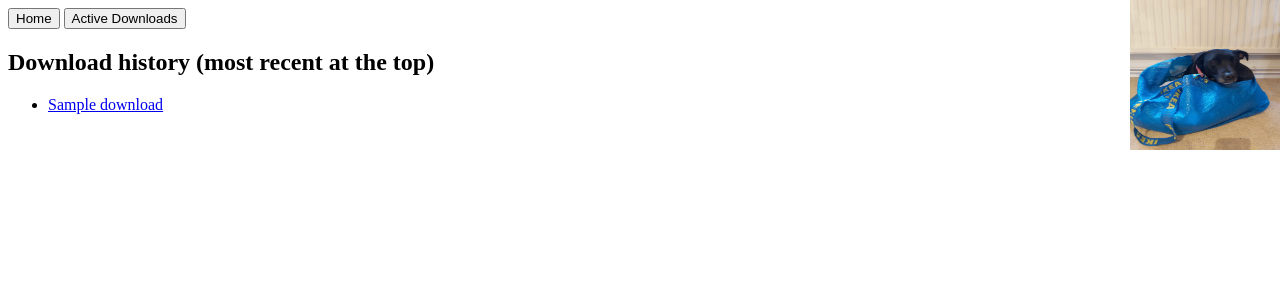
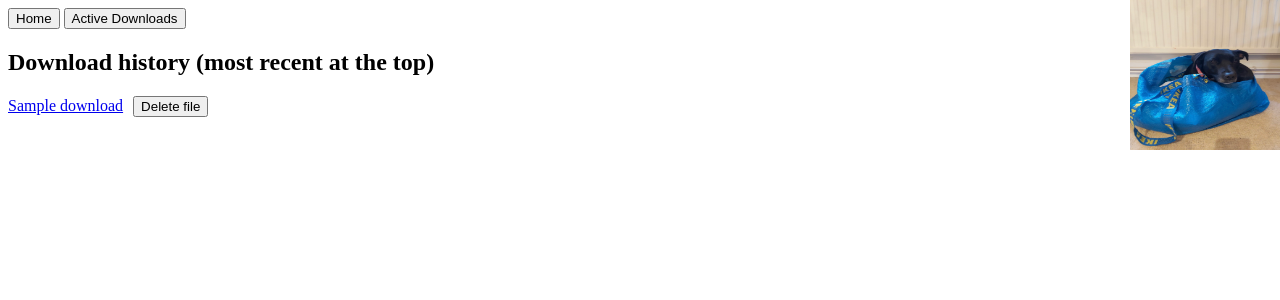
Before and after one commit to h0bnobs/jcw, a Flask app: template flaskd/templates/download-history.html in a window 1280 px wide. Shown: the top 300 px of the page. Run offline with Flask 3, Linux system fonts and the light colour scheme; the template is opened without the code that fills it: most values are stand-ins (such as "Sample title", 1, 10 or a date in 2020).

Commit message:
feat: add delete button to download history page to allow users to delete old/unwanted media

```diff
--- a/flaskd/app.py
+++ b/flaskd/app.py
@@ -89,8 +89,15 @@ def open_file(filename):
 
 @app.route('/download-history', methods=['GET', 'POST'])
 def download_history():
-    return render_template('download-history.html', download_dir=session['download_dir'],
-                           downloads=get_all_completed_downloads())
+    return render_template('download-history.html', download_dir=session['download_dir'], downloads=get_all_completed_downloads())
+
+@app.route('/delete-file', methods=['POST'])
+def delete_file():
+    filename = request.form.get('filename')
+    full_path = os.path.join(session['download_dir'], filename)
+    if os.path.exists(full_path):
+        os.remove(full_path)
+    return redirect('/download-history')
 
 
 thread = None
--- a/flaskd/templates/download-history.html
+++ b/flaskd/templates/download-history.html
@@ -9,13 +9,14 @@
 <button onclick="location.href='/'">Home</button>
 <button onclick="location.href='/active-downloads'">Active Downloads</button>
 <h2>Download history (most recent at the top)</h2>
-<ul>
-    {% for download in downloads %}
-    <li>
-         <a href="/open/{{ download }}">{{ download }}</a>
-    </li>
-    <br>
-    {% endfor %}
-</ul>
+{% for download in downloads %}
+<div style="display: flex; align-items: center; gap: 10px; margin-bottom: 10px;">
+    <a href="/open/{{ download }}">{{ download }}</a>
+    <form action="/delete-file" method="post" style="margin: 0;">
+        <input type="hidden" name="filename" value="{{ download }}">
+        <button type="submit">Delete file</button>
+    </form>
+</div>
+{% endfor %}
 </body>
 </html>
--- a/src/qbt/download_history.py
+++ b/src/qbt/download_history.py
@@ -6,6 +6,5 @@ def get_all_completed_downloads() -> list:
     Retrieve all completed downloads from the download directory.
     :return: List of completed downloads with relevant details.
     """
-    download_directory = session["download_dir"]
-    downloads = os.listdir(download_directory)
+    downloads = [file for file in os.listdir(session["download_dir"]) if file.split(".")[-1].lower() in ["mp4", "mkv", "avi", "mov", "wmv", "flv"]]
     return downloads
```
Also changed, not shown: 1 other file.
